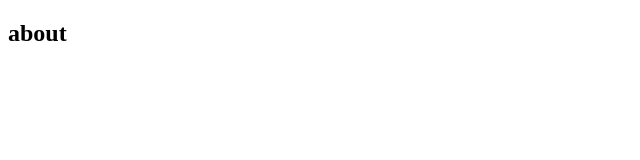
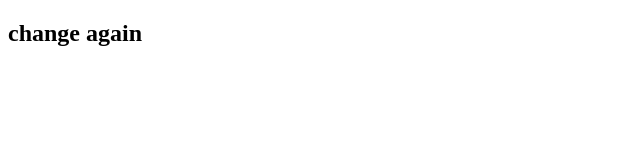
Before and after one commit to newcodecareer/jr-git-intro, a plain HTML site: page index.html in a window 1280 px wide. Shown: the whole page, without its empty margins (0-640 px from the left). Drawn offline with Linux system fonts and the light colour scheme.

Commit message:
test for pullrequest

```diff
--- a/index.html
+++ b/index.html
@@ -8,6 +8,6 @@
 </head>
 <body>
 
-    <h2>about</h2>
+    <h2>change again</h2>
 </body>
 </html>
```
